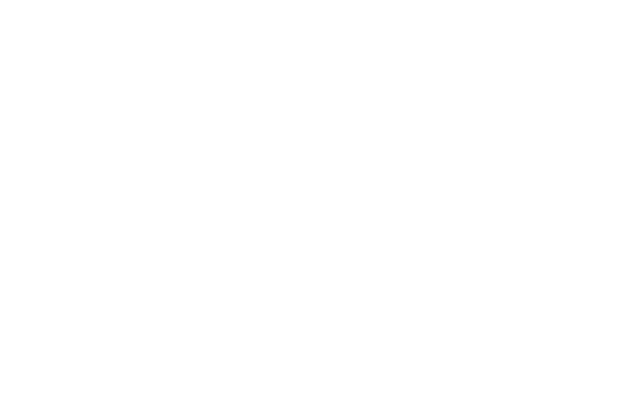
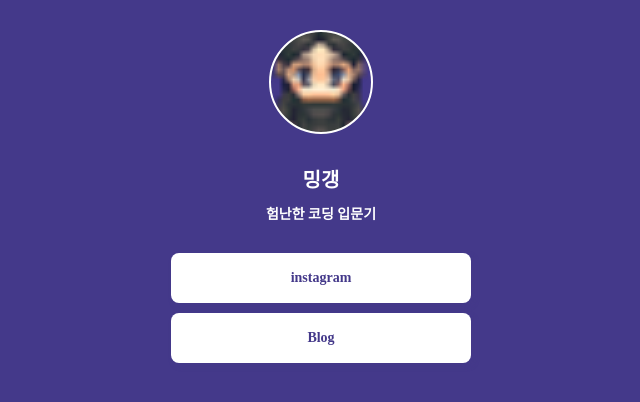
Before and after one commit to min0312/mypage, a plain HTML site: page index.html in a window 1280 px wide. Shown: the whole page, without its empty margins (319-959 px from the left). Drawn offline with Linux system fonts and the light colour scheme; a web font is replaced by a local one.

Commit message:
Update index.html

```diff
--- a/index.html
+++ b/index.html
@@ -7,7 +7,7 @@
     <meta property="og:title" content="밍갱's 프로필">
     <meta property="og:description" content="코딩은 어려워">
     <meta property="og:image" content="사람.png">
-    <script type="text/javascript"</script>
+    <script type="text/javascript"></script>
     <title>밍갱 - 프로필 링크</title>
     <style>
       @import url('https://cdn.jsdelivr.net/gh/orioncactus/pretendard/dist/web/static/pretendard.css');
```
